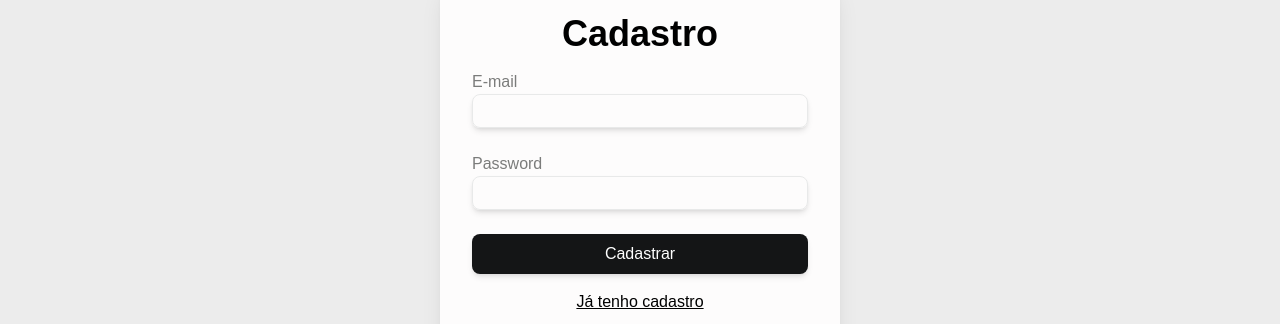
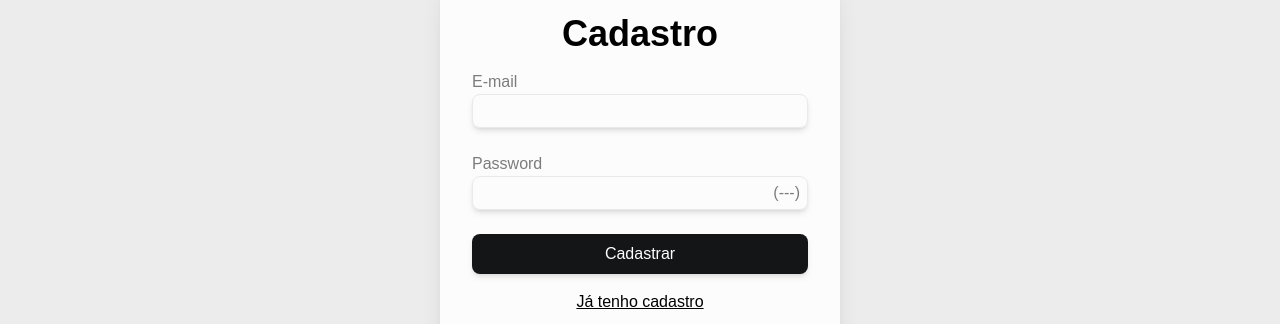
Before and after one commit to helalferrari/taskmanager-frontend, a Next.js app: page /register in a window 1280 px wide. Shown: the part 130-454 px from the top of the page. Built offline with nearby package versions, Linux system fonts and the light colour scheme.

Commit message:
Recebendo corretamente o submit com os dados de email e password.

```diff
--- a/src/app/register/page.tsx
+++ b/src/app/register/page.tsx
@@ -1,45 +1,22 @@
 import Link from "next/link";
-import {register} from "node:module";
 
-export default function Register() {
+import FormRegister from "@/components/FormRegister";
+
+
+export default function Cadastro() {
+    const handleRegister = async (formData: FormData) => {
+        "use server";
+
+        const email = formData.get('email')?.toString();
+        const password = formData.get('password')?.toString();
+
+        console.log(email, password);
+    }
     return (
         <div className="grid gap-y-4 px-8 min-w-100 py-12 bg-[#fdfcfc] rounded-3xl shadow-xl">
             <h1 className="text-4xl text-center font-bold">Cadastro</h1>
             <div className="">
-                <form className="grid gap-y-6">
-                    <fieldset className="grid text-[#7b7c7b]">
-                        <label htmlFor="email" className="">
-                            E-mail
-                        </label>
-                        <input className="
-                        px-2 py-1
-                        text-[#7b7c7b]
-                        border border-[#e8e9e9] focus:border-[#b1b2b2] hover:border-[#b1b2b2]
-                        outline-none
-                        shadow-md
-                        rounded-lg"
-                               name="email"
-                               id="email"
-                        />
-                    </fieldset>
-                    <fieldset className="grid text-[#7b7c7b]">
-                        <label htmlFor="password" className="">
-                            Password
-                        </label>
-                        <input className="
-                        px-2 py-1
-                        text-[#7b7c7b]
-                        border border-[#e8e9e9] focus:border-[#b1b2b2] hover:border-[#b1b2b2]
-                        outline-none
-                        shadow-md
-                        rounded-lg"
-                               name="password"
-                               id="password"
-                        />
-                    </fieldset>
-
-                    <button className="py-2 bg-[#141516] text-[#FFFFFF] rounded-lg cursor-pointer shadow-md hover:shadow-none">Cadastrar</button>
-                </form>
+                <FormRegister action={handleRegister} />
             </div>
             <Link href="/login" className="text-center underline">Já tenho cadastro</Link>
         </div>
--- /dev/null
+++ b/src/components/FormRegister.tsx
@@ -0,0 +1,56 @@
+"use client"
+import {useState} from "react";
+
+export default function FormRegister({action}) {
+    const [email, setEmail] = useState("");
+    const [password, setPassword] = useState("");
+    const [showPassword, setShowPassword] = useState(false);
+
+    return (
+            <form className="grid gap-y-6" action={action}>
+                <fieldset className="grid text-[#7b7c7b]">
+                    <label htmlFor="email" className="">
+                        E-mail
+                    </label>
+                    <input className="
+                    px-2 py-1
+                    text-[#7b7c7b]
+                    border border-[#e8e9e9] focus:border-[#b1b2b2] hover:border-[#b1b2b2]
+                    outline-none
+                    shadow-md
+                    rounded-lg"
+                           name="email"
+                           id="email"
+                           value={email}
+                           onChange={(e) => setEmail(e.target.value)}
+                    />
+                </fieldset>
+                <fieldset className="grid text-[#7b7c7b]">
+                    <label htmlFor="password" className="">
+                        Password
+                    </label>
+                    <div className="relative flex items-center">
+                        <input className="
+                        w-full
+                        pl-2 pr-10 py-1
+                        text-[#7b7c7b]
+                        border border-[#e8e9e9] focus:border-[#b1b2b2] hover:border-[#b1b2b2]
+                        outline-none
+                        shadow-md
+                        rounded-lg"
+                               name="password"
+                               id="password"
+                               value={password}
+                               onChange={(e) => setPassword(e.target.value)}
+                               type={showPassword ? "text" : "password"}
+                        />
+                        <button type="button" className="cursor-pointer absolute right-2"
+                                onClick={() => setShowPassword((show) => !show)}>(---)</button>
+                    </div>
+                </fieldset>
+
+                <button
+                    className="py-2 bg-[#141516] text-[#FFFFFF] rounded-lg cursor-pointer shadow-md hover:shadow-none">Cadastrar</button>
+            </form>
+    );
+}
```
